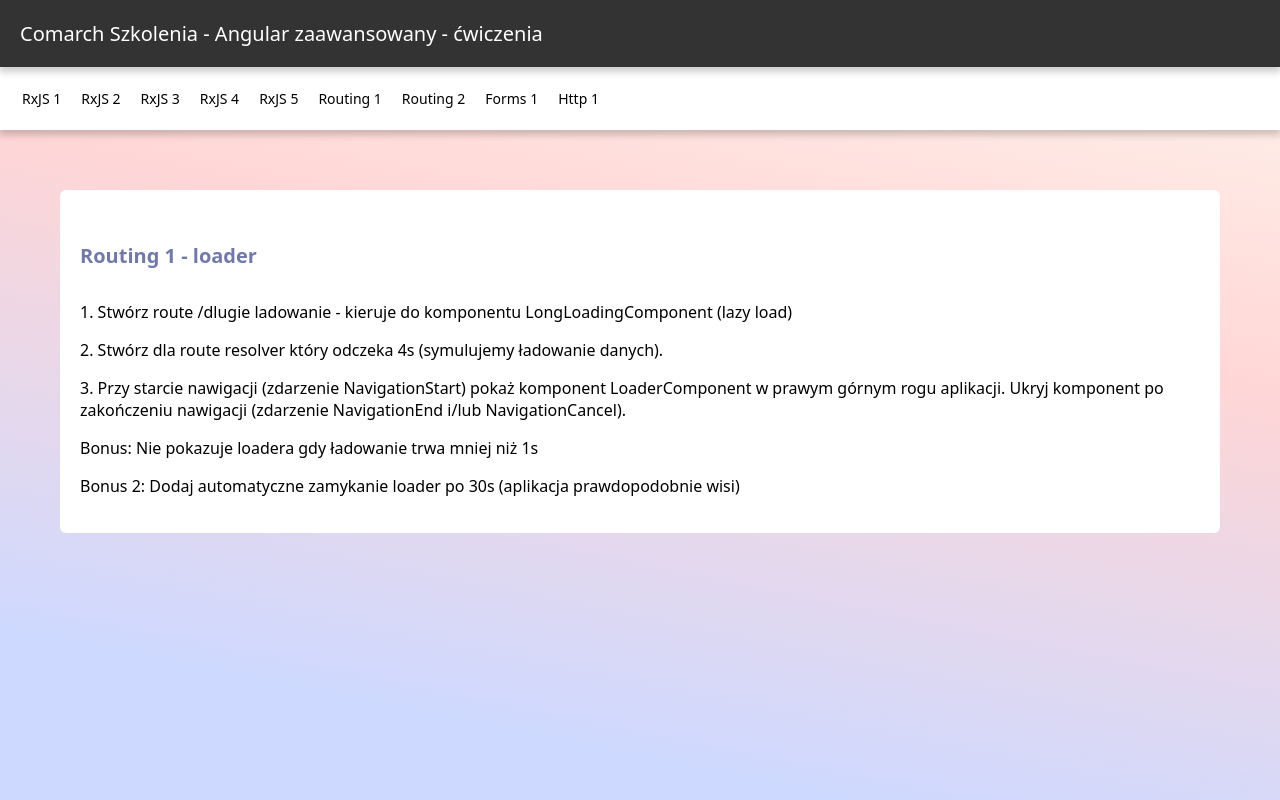
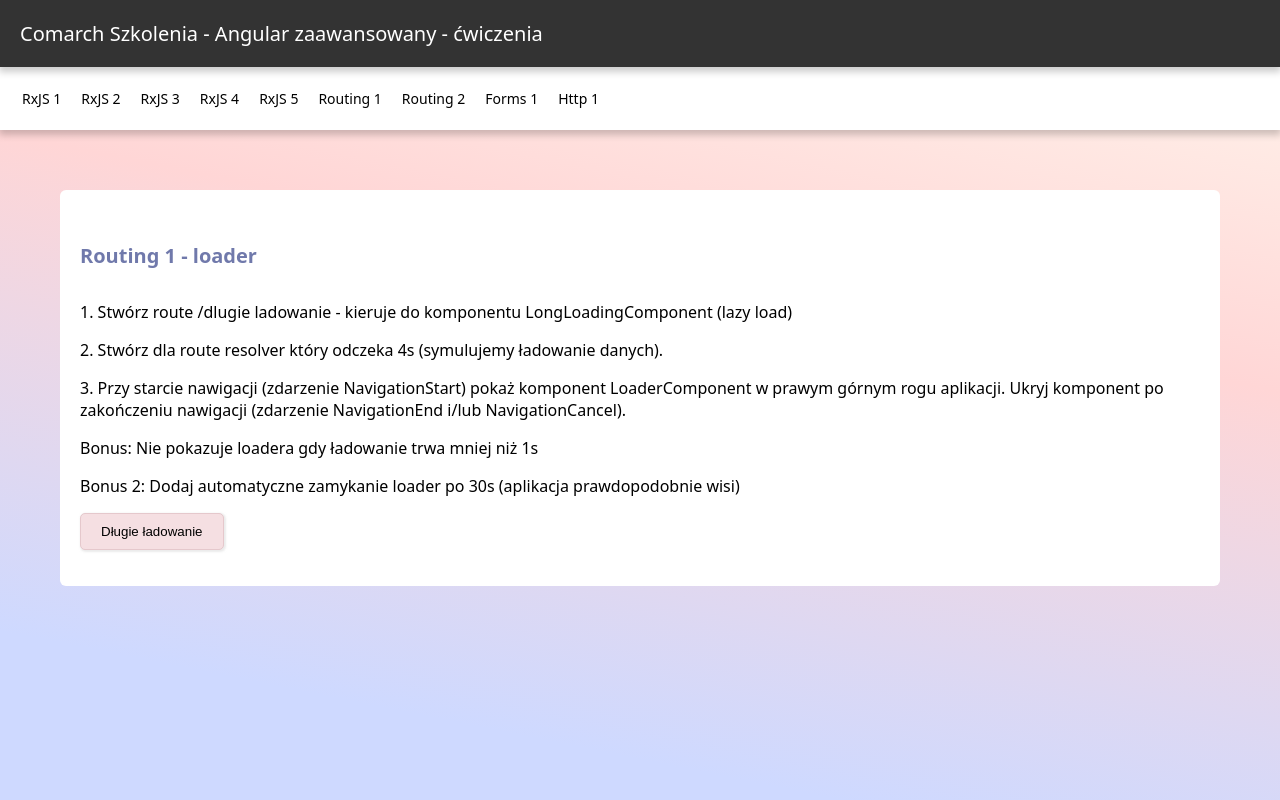
Before and after one commit to rbrzegowy/cwiczenia-angular-zaawansowany, an Angular app: page /routing1 in a window 1280 px wide. Built offline with nearby package versions, Linux system fonts and the light colour scheme.

Commit message:
routing1

```diff
--- a/src/app/components/routing/routing1/routing1.component.html
+++ b/src/app/components/routing/routing1/routing1.component.html
@@ -16,3 +16,6 @@
   Bonus 2: Dodaj automatyczne zamykanie loader po 30s (aplikacja prawdopodobnie
   wisi)
 </p>
+<p>
+  <button routerLink="/dlugie-ladowanie">Długie ładowanie</button>
+</p>
--- a/src/app/components/routing/routing1/routing1.component.ts
+++ b/src/app/components/routing/routing1/routing1.component.ts
@@ -1,9 +1,10 @@
-import { Component } from '@angular/core';
+import { Component } from '@angular/core'
+import { RouterLink } from '@angular/router'
 
 @Component({
   selector: 'app-routing1',
   standalone: true,
-  imports: [],
+  imports: [RouterLink],
   templateUrl: './routing1.component.html',
   styleUrl: './routing1.component.scss'
 })
```
